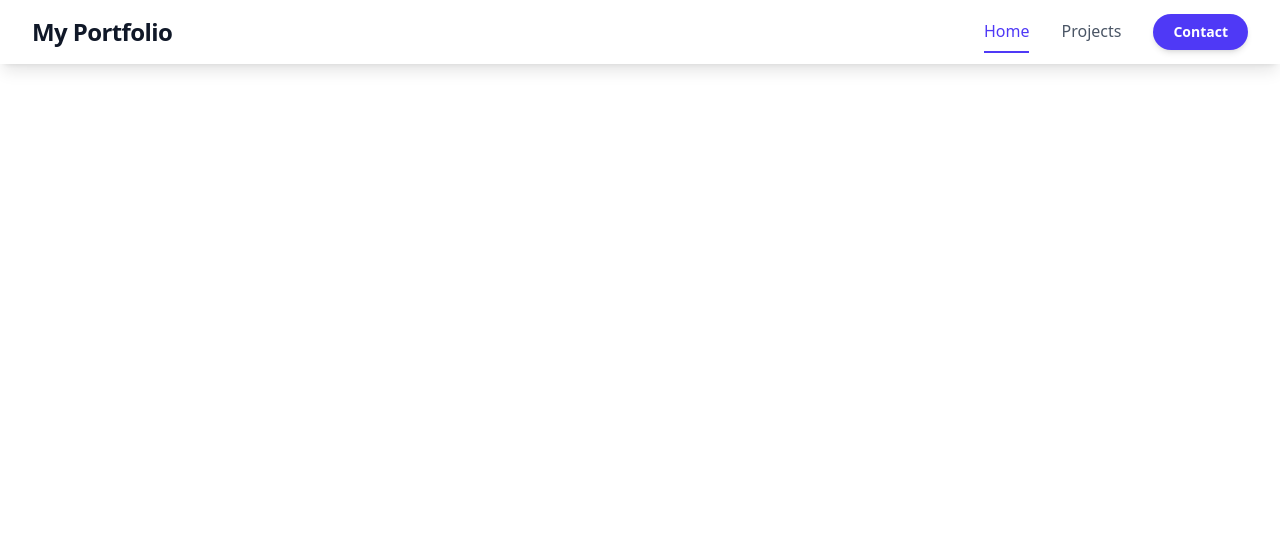
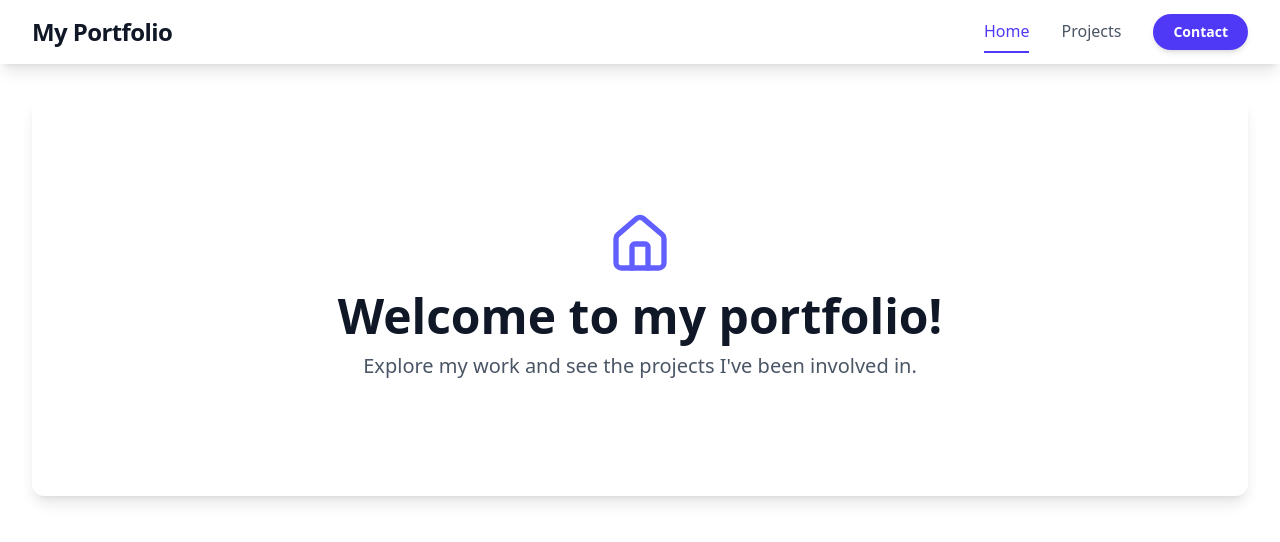
Before and after one commit to alexraju01/react-portfolio, a React (Vite) app: page / in a window 1280 px wide. Shown: the top 542 px of the page. Built offline with nearby package versions, Linux system fonts and the light colour scheme.

Commit message:
Linked up the home page and projects page

```diff
--- a/src/App.tsx
+++ b/src/App.tsx
@@ -1,12 +1,17 @@
-import { BrowserRouter as Router } from "react-router-dom";
+import { Route, BrowserRouter as Router, Routes } from "react-router-dom";
 import Header from "./components/Header";
 import "./App.css";
+import HomePage from "./pages/HomePage";
+import ProjectsPage from "./pages/ProjectsPage";
 
 function App() {
 	return (
 		<Router>
 			<Header />
-			<main className='min-h-screen p-4'></main>
+			<Routes>
+				<Route path='/' element={<HomePage />} />
+				<Route path='/projects' element={<ProjectsPage />} />
+			</Routes>
 		</Router>
 	);
 }
--- /dev/null
+++ b/src/pages/HomePage.tsx
@@ -0,0 +1,15 @@
+import { HomeIcon } from "lucide-react";
+
+const HomePage = () => {
+	return (
+		<div className='min-h-[50vh] flex flex-col items-center justify-center text-center p-8 bg-white rounded-xl shadow-lg m-4 sm:m-8'>
+			<HomeIcon className='text-indigo-500 w-16 h-16 mb-4' />
+			<h1 className='text-5xl font-extrabold text-gray-900 mb-3'>Welcome to my portfolio!</h1>
+			<p className='text-xl text-gray-600 max-w-2xl'>
+				Explore my work and see the projects I've been involved in.
+			</p>
+		</div>
+	);
+};
+
+export default HomePage;
--- /dev/null
+++ b/src/pages/ProjectsPage.tsx
@@ -0,0 +1,15 @@
+import { LayoutList } from "lucide-react";
+
+const ProjectsPage = () => {
+	return (
+		<div className='min-h-[50vh] flex flex-col items-center justify-center text-center p-8 bg-white rounded-xl shadow-lg m-4 sm:m-8'>
+			<LayoutList className='text-indigo-500 w-16 h-16 mb-4' />
+			<h1 className='text-5xl font-extrabold text-indigo-600 mb-3'>This is project page</h1>
+			<p className='text-xl text-gray-600 max-w-2xl'>
+				A collection of my best work, spanning various technologies and domains.
+			</p>
+		</div>
+	);
+};
+
+export default ProjectsPage;
```
